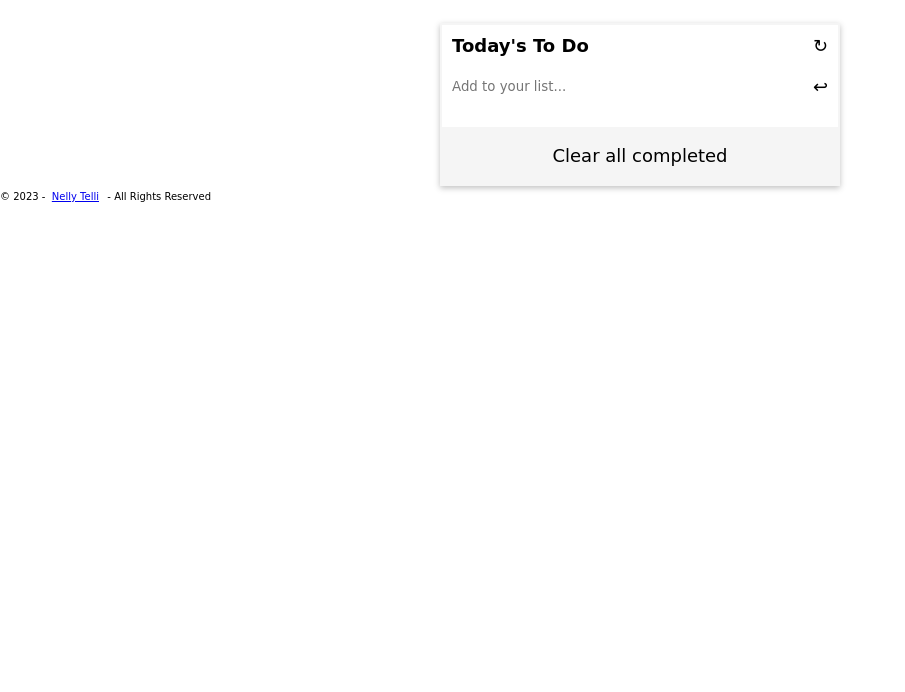
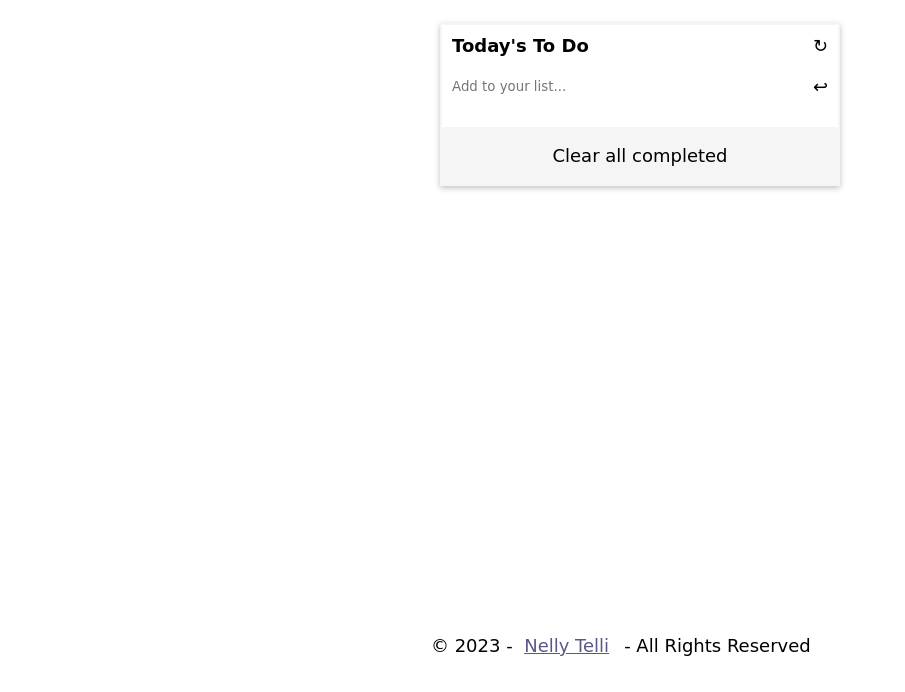
Before and after one commit to lily4178993/To-do-list, a website built with webpack: page src/index.html in a window 1280 px wide. Shown: the part 108-800 px from the top of the page, without its empty margins (0-905 px from the left). Built offline with nearby package versions, Linux system fonts and the light colour scheme.

Commit message:
Added CSS properties to footer

```diff
--- a/src/style.css
+++ b/src/style.css
@@ -91,6 +91,7 @@ header {
   width: 60vw;
   max-width: 400px;
   margin: 0.5em auto;
+  background: hsl(0, 0%, 100%);
   box-shadow: var(--shadow);
   transition: var(--transition-1);
 }
@@ -198,3 +199,17 @@ header {
   padding: 1em;
   text-align: center;
 }
+
+footer {
+  position: fixed;
+  bottom: 0;
+  width: 97%;
+  padding: 2em;
+  font-size: var(--fontsize-title-2);
+  text-align: center;
+  z-index: -1;
+}
+
+footer a {
+  color: var(--Desaturated-Blue);
+}
```
